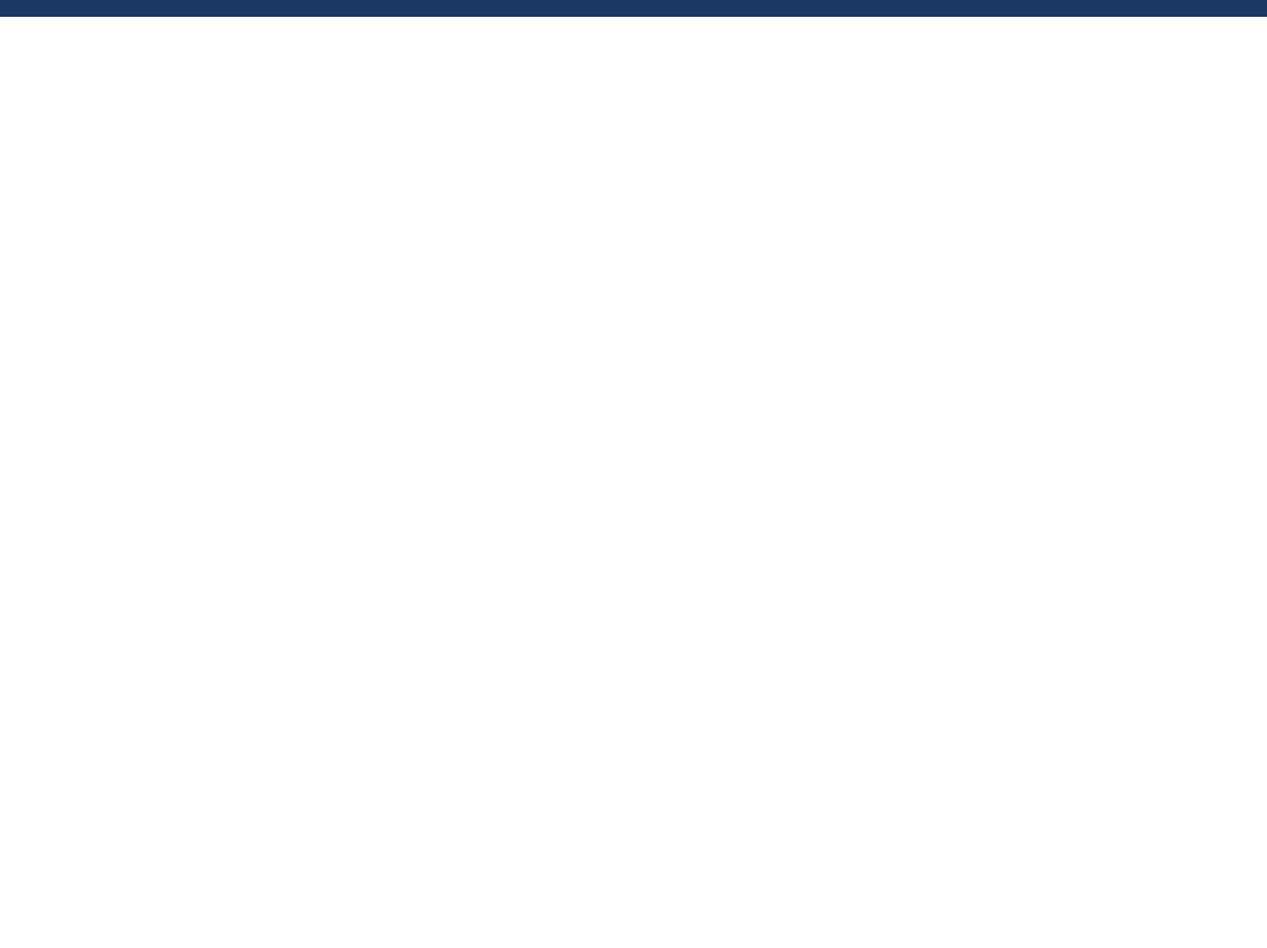
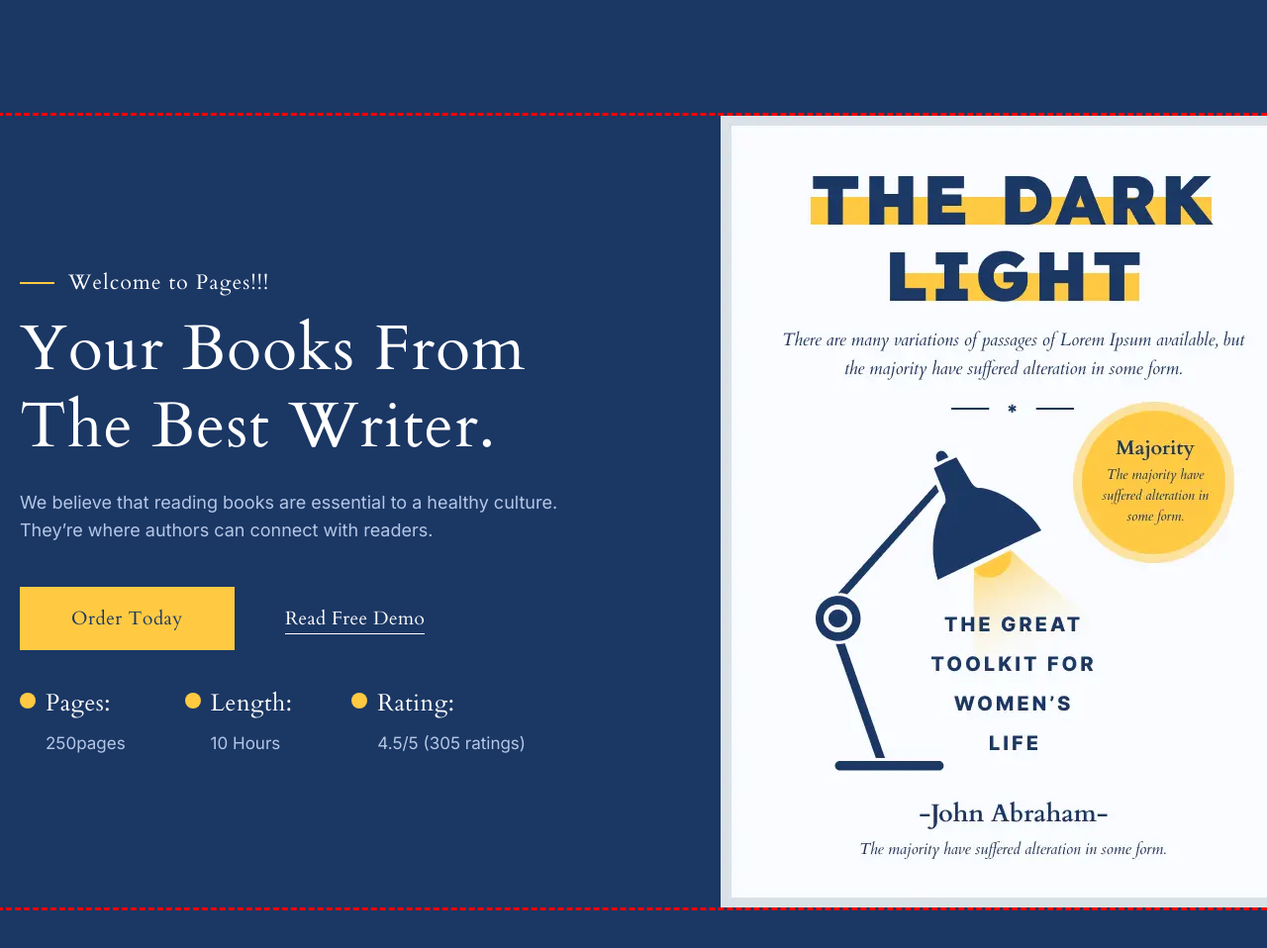
Before and after one commit to lika-ruby/Pages, a plain HTML site: page index.html in a window 1280 px wide. Shown: the part 88-1046 px from the top of the page at 99% size. Before the commit the page ends 800 px from the top, so only its background shows below. Drawn offline with nearby package versions, Linux system fonts and the light colour scheme.

Commit message:
makes hero

```diff
--- a/index.html
+++ b/index.html
@@ -79,5 +79,62 @@
         </div>
       </div>
     </header>
+    <section class="hero">
+      <div class="container">
+        <div class="hero__cont">
+          <div class="hero__left">
+            <div class="hero__welcome">
+              <div class="hero__line"></div>
+              <p class="hero__desc">Welcome to Pages!!!</p>
+            </div>
+            <h1 class="hero__title">Your Books From The Best Writer.</h1>
+            <p class="hero__text">
+              We believe that reading books are essential to a healthy culture.
+              They’re where authors can connect with readers.
+            </p>
+            <div class="hero__btns">
+              <button class="hero__btn">Order Today</button>
+              <a href="#" class="hero__link">Read Free Demo</a>
+            </div>
+            <ul class="hero__list">
+              <li class="hero__item">
+                <div class="hero__dot"></div>
+                <div class="hero__advan">
+                  <p class="hero__subtitle">Pages:</p>
+                  <p class="hero__info">250pages</p>
+                </div>
+              </li>
+              <li class="hero__item">
+                <div class="hero__dot"></div>
+                <div class="hero__advan">
+                  <p class="hero__subtitle">Length:</p>
+                  <p class="hero__info">10 Hours</p>
+                </div>
+              </li>
+              <li class="hero__item">
+                <div class="hero__dot"></div>
+                <div class="hero__advan">
+                  <p class="hero__subtitle">Rating:</p>
+                  <p class="hero__info">4.5/5 (305 ratings)</p>
+                </div>
+              </li>
+            </ul>
+          </div>
+          <picture>
+            <source
+              srcset="
+                ./img/hero/hero-photo@1x-desktop.webp 1x,
+                ./img/hero/hero-photo@2x-desktop.webp 1x
+              "
+            />
+            <img
+              class="hero__photo"
+              class="Book"
+              src="./img/hero/hero-photo@1x-desktop.webp 1x"
+            />
+          </picture>
+        </div>
+      </div>
+    </section>
   </body>
 </html>
--- a/sass/base/_common.scss
+++ b/sass/base/_common.scss
@@ -8,7 +8,7 @@ html {
 }
 
 body {
-    font-family: Roboto;
+    font-family: Inter;
     font-weight: 400;
     position: relative;
 }
--- a/sass/components/_header.scss
+++ b/sass/components/_header.scss
@@ -65,7 +65,6 @@
 
     &__link {
         color: $light-accent-bg-color;
-        font-family: Inter;
         font-size: 17px;
         line-height: 1.5;
         letter-spacing: 0.17px;
--- a/sass/sections/_hero.scss
+++ b/sass/sections/_hero.scss
@@ -0,0 +1,157 @@
+.hero {
+    padding: 100px 0;
+    background-color: $dark-accent-bg-color;
+
+    &__cont {
+        display: flex;
+        gap: 75px;
+        align-items: center;
+    }
+
+    &__welcome {
+        display: flex;
+        gap: 14px;
+        align-items: center;
+        margin-bottom: 10px;
+    }
+
+    &__line {
+        width: 35px;
+        height: 2px;
+        background-color: $accent-color;
+    }
+
+    &__desc {
+        color: $text-color;
+        font-family: Cardo;
+        font-size: 21px;
+        font-weight: 400;
+        line-height: 1.71;
+        letter-spacing: 1.2px;
+    }
+
+    &__title {
+        color: $text-color;
+        font-family: Cardo;
+        font-size: 64px;
+        font-weight: 400;
+        line-height: 1.22;
+        letter-spacing: 1.3px;
+        margin-bottom: 24px;
+    }
+
+    &__text {
+        color: $first-accent-text-color;
+        font-size: 18px;
+        font-weight: 400;
+        line-height: 1.58;
+        width: 544px;
+        margin-bottom: 42px;
+    }
+
+    &__btns {
+        display: flex;
+        gap: 51px;
+        align-items: center;
+        margin-bottom: 40px;
+    }
+
+    &__btn {
+        color: $dark-accent-bg-color;
+        font-family: Cardo;
+        font-size: 19px;
+        font-weight: 400;
+        line-height: 1.50;
+        letter-spacing: 0.57px;
+        padding: 18px 52px;
+        background-color: $accent-color;
+        transition: all $transition;
+
+        &:hover,
+        &:focus {
+            background-color: $hover-color;
+            transition: all $transition;
+        }
+    }
+
+    &__link {
+        color: $text-color;
+        font-family: Cardo;
+        font-size: 19px;
+        font-weight: 400;
+        line-height: 1.60;
+        letter-spacing: 0.38px;
+        position: relative;
+        transition: all $transition;
+
+        &:hover,
+        &:focus {
+            color: $accent-color;
+        }
+
+        &::after {
+            content: "";
+            display: block;
+            width: 100%;
+            height: 1px;
+            background: $text-color;
+            position: absolute;
+            bottom: -1px;
+            right: 0;
+            transition: all $transition;
+
+            &:hover,
+            &:focus {
+                background-color: $accent-color;
+                transition: all $transition;
+            }
+        }
+
+        &:hover &::after,
+        &:focus &::after {
+            background-color: $accent-color;
+        }
+
+
+    }
+
+    &__list {
+        display: flex;
+        gap: 60px;
+    }
+
+    &__item {
+        display: flex;
+        gap: 10px;
+    }
+
+    &__dot {
+        width: 16px;
+        height: 16px;
+        background-color: $accent-color;
+        border-radius: 50%;
+        margin-top: 3px;
+    }
+
+    &__subtitle {
+        color: $text-color;
+        font-family: Cardo;
+        font-size: 24px;
+        font-weight: 400;
+        line-height: 1.20;
+        letter-spacing: 0.48px;
+        margin-bottom: 12px;
+    }
+
+    &__info {
+        color: $first-accent-text-color;
+        font-size: 17px;
+        font-weight: 400;
+        line-height: 1.59;
+    }
+
+    &__photo {
+        width: 592px;
+        height: 800px;
+    }
+}
--- a/sass/utilities/_vars.scss
+++ b/sass/utilities/_vars.scss
@@ -5,6 +5,6 @@
     $light-accent-bg-color: #F4F8FF;
     $bg-color: #fff;
     $text-color: #fff;
-    $firxt-accent-text-color: #B4C7E7;
+    $first-accent-text-color: #B4C7E7;
     $second-accent-text-color: #969AA0;
     $transition: 500ms ease-in-out;
```
Also changed, not shown: styles/main.css, styles/main.min.css, 2 other files.
